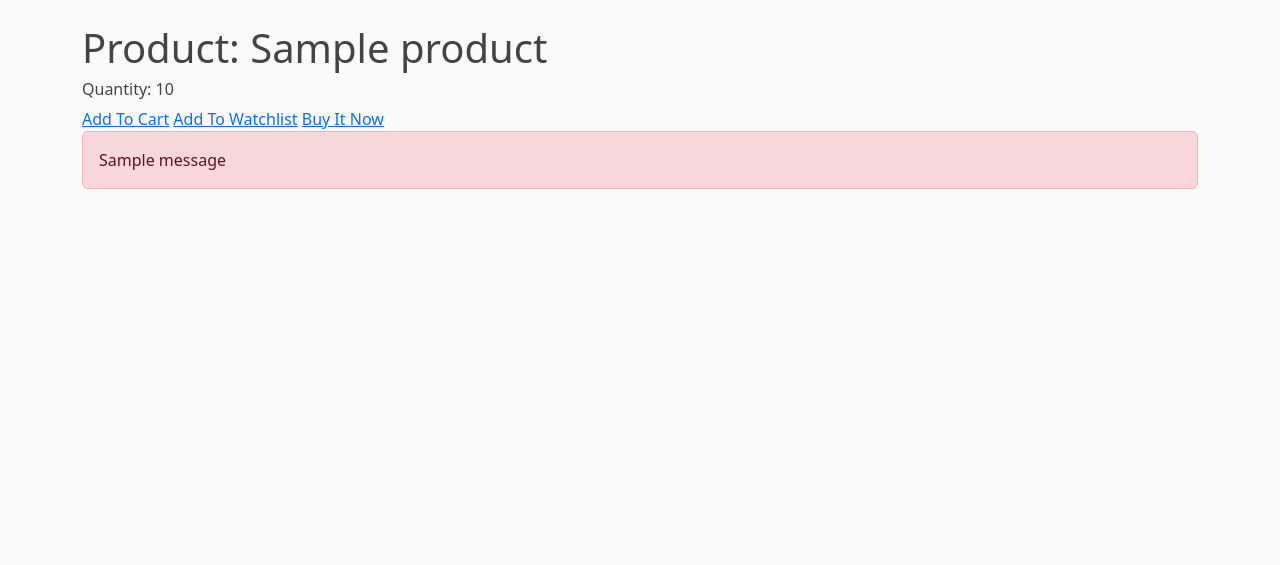
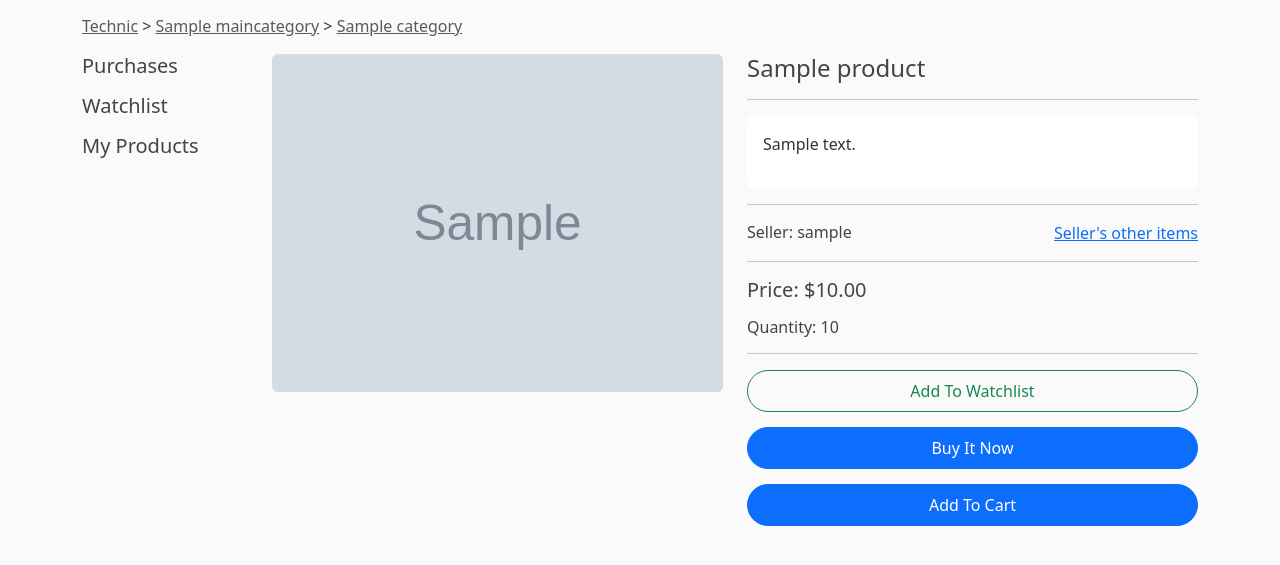
Before and after one commit to tumana777/Django_Projects, a Django app: a page that uses E-commerce Web Site/root/templates/root/product_detail.html in a window 1280 px wide. Shown: the part 56-621 px from the top of the page. Run offline with Django 5.2, Linux system fonts and the light colour scheme; tables that the repository leaves empty hold one stand-in row (values such as "Sample post"); grey boxes marked "Sample" are stand-in pictures; one stand-in notice (Sample message) is shown; some libraries are stand-ins or nearby versions.

Commit message:
Add some HTML and CSS styles

```diff
--- a/E-commerce Web Site/root/models.py
+++ b/E-commerce Web Site/root/models.py
@@ -44,8 +44,8 @@ class Product(models.Model):
 
         img = Image.open(self.image.path)
 
-        if img.height > 200 or img.width > 200:
-            output_size = (200, 200)
+        if img.height > 600 or img.width > 600:
+            output_size = (600, 600)
             img.thumbnail(output_size)
             img.save(self.image.path)
 
--- a/E-commerce Web Site/root/templates/root/product_detail.html
+++ b/E-commerce Web Site/root/templates/root/product_detail.html
@@ -1,22 +1,58 @@
 {% extends 'base.html' %}
 
 {% block body %}
-    <h1>Product: {{product.name}}</h1>
-    <h6>Quantity: {{product.quantity}}</h6>
-    <a href="{% url 'cart_add' product.pk %}">Add To Cart</a>
-    {% if is_in_watchlist %}
-        <a href="{% url 'remove_from_watchlist' product.pk %}">Remove From Watchlist</a>
-    {% else %}
-        <a href="{% url 'add_to_watchlist' product.pk %}">Add To Watchlist</a>
-    {% endif %}
-    <a href="{% url 'purchase' product.pk %}">Buy It Now</a>
-    {% if messages %}
-        <div class="messages">
-            {% for message in messages %}
-                <div class="alert alert-danger" role="alert">
-                    {{message}}
-                </div>
-            {% endfor %}
+    <div class="categories" style="margin-top: -10px;">
+        <p >
+            <a style="color: rgb(90, 90, 90)" href="{% url 'index' %}">Technic</a> >
+            <a style="color: rgb(90, 90, 90)" href="{% url 'maincategory_list' maincategory.name %}">{{maincategory.name}}</a> >
+            <a style="color: rgb(90, 90, 90)" href="{% url 'product_list' maincategory.name category.name %}">{{category.name}}</a>
+        </p>
+    </div>
+    <div class="row mb-4">
+        <div class="col-2">
+            <a style="text-decoration: none;" href="{% url 'order_list' %}"><h5 class="mb-3">Purchases</h5></a>
+            <a style="text-decoration: none;" href="{% url 'watchlist' %}"><h5 class="mb-3">Watchlist</h5></a>
+            <a style="text-decoration: none;" href="{% url 'my_products' %}"><h5 class="mb-3">My Products</h5></a>
         </div>
-    {% endif %}
+        <div class="col-5 ">
+            {% if product.image %}
+                <img src="{{product.image.url}}" alt="{{product.name}}" class="w-100 rounded">
+            {% endif %}
+        </div>
+        <div class="col-5">
+            <h4>{{product.name}}</h4>
+            <hr>
+            <div class="rounded bg-white p-3" style="max-height: 250px">
+                <p>{{product.description}}</p>
+            </div>
+            <hr>
+            <div class="d-flex align-items-center justify-content-between">
+                <h6 class="mb-0">Seller: {{product.owner}}</h6>
+                <a href="">Seller's other items</a>
+            </div>
+            <hr>
+            <h5 class="mb-3">Price: ${{product.price|floatformat:2}}</h5>
+            <h6 class="mb-0">Quantity:  {% if product.quantity > 0 %}
+                                            {{product.quantity}}
+                                        {% else %}
+                                            out of stock
+                                        {%  endif %}
+            </h6>
+            <hr>
+            <div class="d-flex flex-column" style="gap: 15px;">
+                {% if is_in_watchlist %}
+                    <a class="btn btn-success rounded-pill p-2" href="{% url 'remove_from_watchlist' product.pk %}">Remove From Watchlist</a>
+                {% else %}
+                    <a class="btn btn-outline-success rounded-pill p-2" href="{% url 'add_to_watchlist' product.pk %}">Add To Watchlist</a>
+                {% endif %}
+                {% if product.quantity > 0 %}
+                    <a class="btn btn-primary rounded-pill p-2" href="{% url 'purchase' product.pk %}">Buy It Now</a>
+                    <a class="btn btn-primary rounded-pill p-2" href="{% url 'cart_add' product.pk %}">Add To Cart</a>
+                {% else %}
+                    <a class="btn btn-secondary rounded-pill p-2 disabled" href="{% url 'purchase' product.pk %}">Buy It Now</a>
+                    <a class="btn btn-secondary rounded-pill p-2 disabled" href="{% url 'cart_add' product.pk %}">Add To Cart</a>
+                {% endif %}
+            </div>
+        </div>
+    </div>
 {% endblock %}
--- a/E-commerce Web Site/root/urls.py
+++ b/E-commerce Web Site/root/urls.py
@@ -1,5 +1,5 @@
 from django.urls import path
-from .views import (IndexView, maincategory_product_list,
+from .views import (index, maincategory_product_list,
                     product_list, product_detail,
                     cart, cart_add, item_clear, item_increment,
                     item_decrement, cart_clear, checkout,
@@ -10,7 +10,7 @@ from .views import (IndexView, maincategory_product_list,
                     )
 
 urlpatterns = [
-    path('', IndexView.as_view(), name='index'),
+    path('', index, name='index'),
     path('categories/<str:maincategory_name>/', maincategory_product_list, name='maincategory_list'),
     path('categories/<str:maincategory_name>/<str:category_name>/', product_list, name='product_list'),
     path('categories/<str:maincategory_name>/<str:category_name>/id=<int:product_pk>/', product_detail, name='product_detail'),
--- a/E-commerce Web Site/root/views.py
+++ b/E-commerce Web Site/root/views.py
@@ -12,10 +12,14 @@ from cart.models import CartItem
 from django.contrib import messages
 
 
-class IndexView(ListView):
-    model = MainCategory
-    template_name = "root/index.html"
-    context_object_name = "maincategories"
+def index(request):
+    maincategories = MainCategory.objects.all()
+    products = Product.objects.all()
+    context = {
+        "maincategories": maincategories,
+        "products": products
+    }
+    return render(request, "root/index.html", context)
 
 def maincategory_product_list(request, maincategory_name):
     maincategory = MainCategory.objects.get(name=maincategory_name)
```
Also changed, not shown: E-commerce Web Site/root/templates/root/index.html (+35 -0 lines), E-commerce Web Site/root/templates/root/maincategories.html (+8 -2 lines), E-commerce Web Site/root/templates/root/products.html (+9 -2 lines), E-commerce Web Site/media/product-pictures/LENOVO_Yoga__Y0UH9oL.webp (added), E-commerce Web Site/media/product-pictures/Lian_Li_LCD_FANS_120mm_5VGgAOM.jpg (added), E-commerce Web Site/media/product-pictures/Nvidia_RTX_A5500_24GB_J4id6yF.jpg (added), E-commerce Web Site/media/product-pictures/galaxy-A51_Bq3xeG1.webp (added), E-commerce Web Site/media/product-pictures/galaxy-A51_PIqroaZ.webp (added), E-commerce Web Site/media/product-pictures/gigabyte-graphics-card-gtx-750-ti_R8Ngwjl.jpg (added), E-commerce Web Site/media/product-pictures/iphone-15_FUlqkoG.webp (added), E-commerce Web Site/media/product-pictures/laptop-screen_1my0Vie.webp (added), E-commerce Web Site/media/product-pictures/lenovo-thinkpad-e14-g5-21jk0005rt-black_550.webp (added), E-commerce Web Site/media/product-pictures/macbook_0wq86d8.jpg (added), E-commerce Web Site/media/product-pictures/tempered-glass_nH9fTrC.webp (added).
